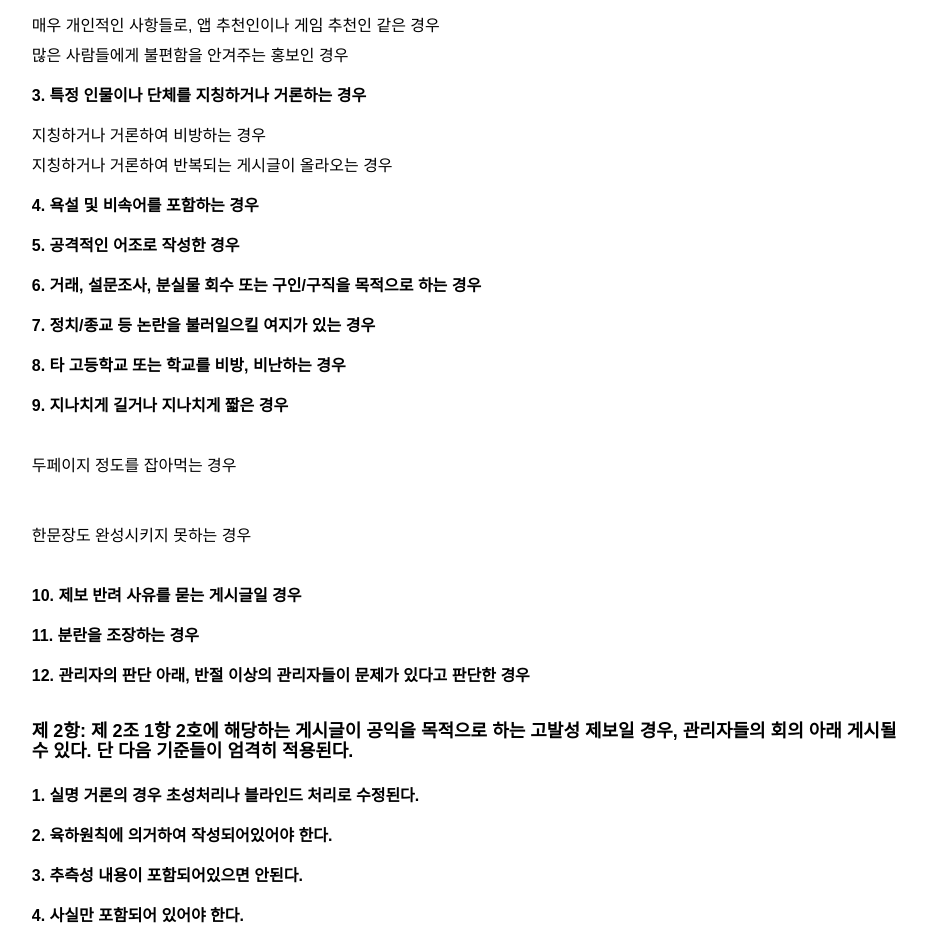
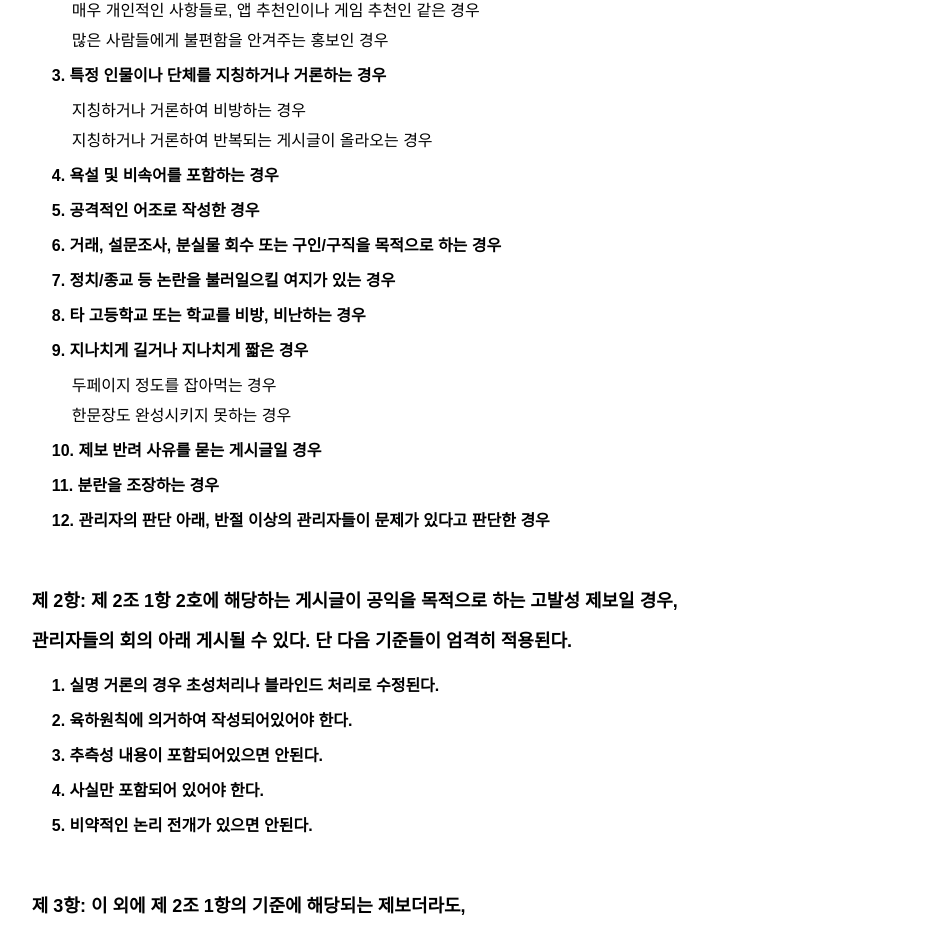
Before and after one commit to joog-lim/bamboo-front, a Next.js app: page /rule in a window 1280 px wide. Shown: the part 476-1410 px from the top of the page, without its empty margins (173-1100 px from the left). Built offline with nearby package versions, Linux system fonts and the light colour scheme; a web font is replaced by a local one.

Commit message:
update: 가독성을 위한 들여쓰기 적용

```diff
--- a/src/components/descriptions/desc.module.scss
+++ b/src/components/descriptions/desc.module.scss
@@ -56,10 +56,16 @@
   }
   .bold {
     font-weight: bold;
-    margin: 10px 0;
+    margin: 5px 0;
+  }
+  .answer {
+    padding-left: 20px;
+  }
+  .answer2 {
+    padding-left: 40px;
   }
   p {
-    padding: 20px 0;
+    padding-bottom: 20px;
     &:last-child {
       margin-bottom: 134px;
     }
--- a/src/components/descriptions/descContainer.tsx
+++ b/src/components/descriptions/descContainer.tsx
@@ -59,25 +59,25 @@ export const descAbout = () => {
       </p>
       <h2 className={s.title}>자주 묻는 말</h2>
       <h3 className={s.bold}>Q. 광대숲이란 무엇인가요?</h3>
-      <p>
+      <p className={s.answer}>
         A. 광대숲은 “광주소프트웨어마이스터고등학교"의 대나무 숲으로써 익명으로
         사람들과 소통할 수 있는 익명 커뮤니티입니다.
       </p>
       <h3 className={s.bold}>Q. 댓글을 달 순 없나요?</h3>
-      <p>
+      <p className={s.answer}>
         A. 댓글 기능이 없는 이유는, 댓글의 여론이 좋지 않아 게시글로 자신만의
         이야기를 쉬이 나눌 수 없는 환경을 예방하기 위함입니다.
       </p>
       <h3 className={s.bold}>Q. 글에 반응을 달고 싶어요.</h3>
-      <p>
+      <p className={s.answer}>
         A. 각 알고리즘들에 반응을 표시하기 위해 이모지를 다는 방안을 검토 중에
         있습니다.
       </p>
       <h3 className={s.bold}>Q. 내 의견을 찾을 수 없어요.</h3>
-      <p>
+      <p className={s.answer}>
         A. 광대숲은 모든 글이 관리자의 허가를 맡아서 올라가기에 올라갈 때 시간이
         걸릴 수 있습니다. 또한 부적절한 내용으로 검토 및 삭제가 되었을 수
-        있습니다. 자세한 사항은
+        있습니다. 자세한 사항은{" "}
         <Link href={"/rule"}>
           <span className={s.href}>규칙</span>
         </Link>
@@ -87,11 +87,11 @@ export const descAbout = () => {
       <p>
         <span>
           Github :
-          <a href="https://github.com/joog-lim">https://github.com/joog-lim</a>
+          <a href="https://github.com/joog-lim"> https://github.com/joog-lim</a>
         </span>
         <br />
         <span>
-          Discord :
+          Discord :{" "}
           <a href="https://discord.gg/x4Qq9Xr8F2">
             https://discord.gg/x4Qq9Xr8F2
           </a>
@@ -112,19 +112,20 @@ export const descRule = () => {
         및 익명성 보장을 목적으로 한다.
         <h2 className={s.title}>제 2조 게시글</h2>
         <h3 className={s.title}>게시에 관한 규칙 제 1항:</h3>
+        <p className={s.answer}>
           <span>
             다음과 같은 게시물의 경우 반려 처리가 되거나, 삭제가 될 수 있다.
           </span>
           <h4 className={s.bold}>1. 친목을 다지기 위한 게시글일 경우</h4>
           <h4 className={s.bold}>2. 홍보를 목적으로 하는 경우</h4>
-        <ul>
+          <ul className={s.answer}>
             <li>매우 개인적인 사항들로, 앱 추천인이나 게임 추천인 같은 경우</li>
             <li>많은 사람들에게 불편함을 안겨주는 홍보인 경우</li>
           </ul>
           <h4 className={s.bold}>
             3. 특정 인물이나 단체를 지칭하거나 거론하는 경우
           </h4>
-        <ul>
+          <ul className={s.answer}>
             <li>지칭하거나 거론하여 비방하는 경우</li>
             <li>지칭하거나 거론하여 반복되는 게시글이 올라오는 경우</li>
           </ul>
@@ -140,31 +141,40 @@ export const descRule = () => {
             8. 타 고등학교 또는 학교를 비방, 비난하는 경우
           </h4>
           <h4 className={s.bold}>9. 지나치게 길거나 지나치게 짧은 경우</h4>
-        <p>두페이지 정도를 잡아먹는 경우</p>
-        <p>한문장도 완성시키지 못하는 경우</p>
+          <div className={s.answer}>두페이지 정도를 잡아먹는 경우</div>
+          <div className={s.answer}>한문장도 완성시키지 못하는 경우</div>
           <h4 className={s.bold}>10. 제보 반려 사유를 묻는 게시글일 경우</h4>
           <h4 className={s.bold}>11. 분란을 조장하는 경우</h4>
           <h4 className={s.bold}>
             12. 관리자의 판단 아래, 반절 이상의 관리자들이 문제가 있다고 판단한
             경우
           </h4>
+        </p>
         <h3 className={s.title}>
           제 2항: 제 2조 1항 2호에 해당하는 게시글이 공익을 목적으로 하는 고발성
-          제보일 경우, 관리자들의 회의 아래 게시될 수 있다. 단 다음 기준들이
-          엄격히 적용된다.
+          제보일 경우,
+          <br />
+          <br />
+          관리자들의 회의 아래 게시될 수 있다. 단 다음 기준들이 엄격히 적용된다.
         </h3>
+        <p className={s.answer}>
           <h4 className={s.bold}>
             1. 실명 거론의 경우 초성처리나 블라인드 처리로 수정된다.
           </h4>
-        <h4 className={s.bold}>2. 육하원칙에 의거하여 작성되어있어야 한다.</h4>
+          <h4 className={s.bold}>
+            2. 육하원칙에 의거하여 작성되어있어야 한다.
+          </h4>
           <h4 className={s.bold}>3. 추측성 내용이 포함되어있으면 안된다.</h4>
           <h4 className={s.bold}>4. 사실만 포함되어 있어야 한다.</h4>
           <h4 className={s.bold}>5. 비약적인 논리 전개가 있으면 안된다.</h4>
+        </p>
         <h3 className={s.title}>
-          제 3항: 이 외에 제 2조 1항의 기준에 해당되는 제보더라도, 논란의 소지가
-          없다고 판단되는 범위 내에서 대나무숲 활성화를 위해 관리자의 재량으로
-          게시글이 게시될 수 있다. 단, 다음 기준들이 적용된다.
+          제 3항: 이 외에 제 2조 1항의 기준에 해당되는 제보더라도,
+          <br />
+          <br />
+          관리자의 재량으로 게시글이 게시될 수 있다. 단, 다음 기준들이 적용된다.
         </h3>
+        <p className={s.answer}>
           <h4 className={s.bold}>
             1. 홍보를 목적으로 하는 게시글일 경우, 디스코드 프로모션 서버를 통해
             관리자에게 문의를 통해 사전 허가를 받아야 한다.
@@ -173,15 +183,16 @@ export const descRule = () => {
             2. 설문조사를 목적으로 하는 게시글일 경우, 디스코드 프로모션 서버를
             통해 관리자에게 문의를 통해 사전 허가를 받아야 한다.
           </h4>
+        </p>
         <h3 className={s.title}>
           제 3조 특정 이슈로 인한 과열에 관한 규칙 제 1항:
         </h3>
-        <h4 className={s.bold}>
+        <p className={s.answer}>
           특정 이슈로 대나무숲이 과열이 되는 조짐을 보일 경우, 관리자들의
           자체적인 판단에 따라, 해당 주제에 관한 제보 업로드를 보류하는
           시스템으로, 관리자의 판단 하에 공지 없이 시행될 수 있다. 해당 이슈에
           관한 글들은 일정 시간이 지난 이후에 하나의 게시글로 묶여 업로드 된다.
-        </h4>
+        </p>
       </div>
     </article>
   );
```
Lines whose indentation alone changed are shown as unchanged.
